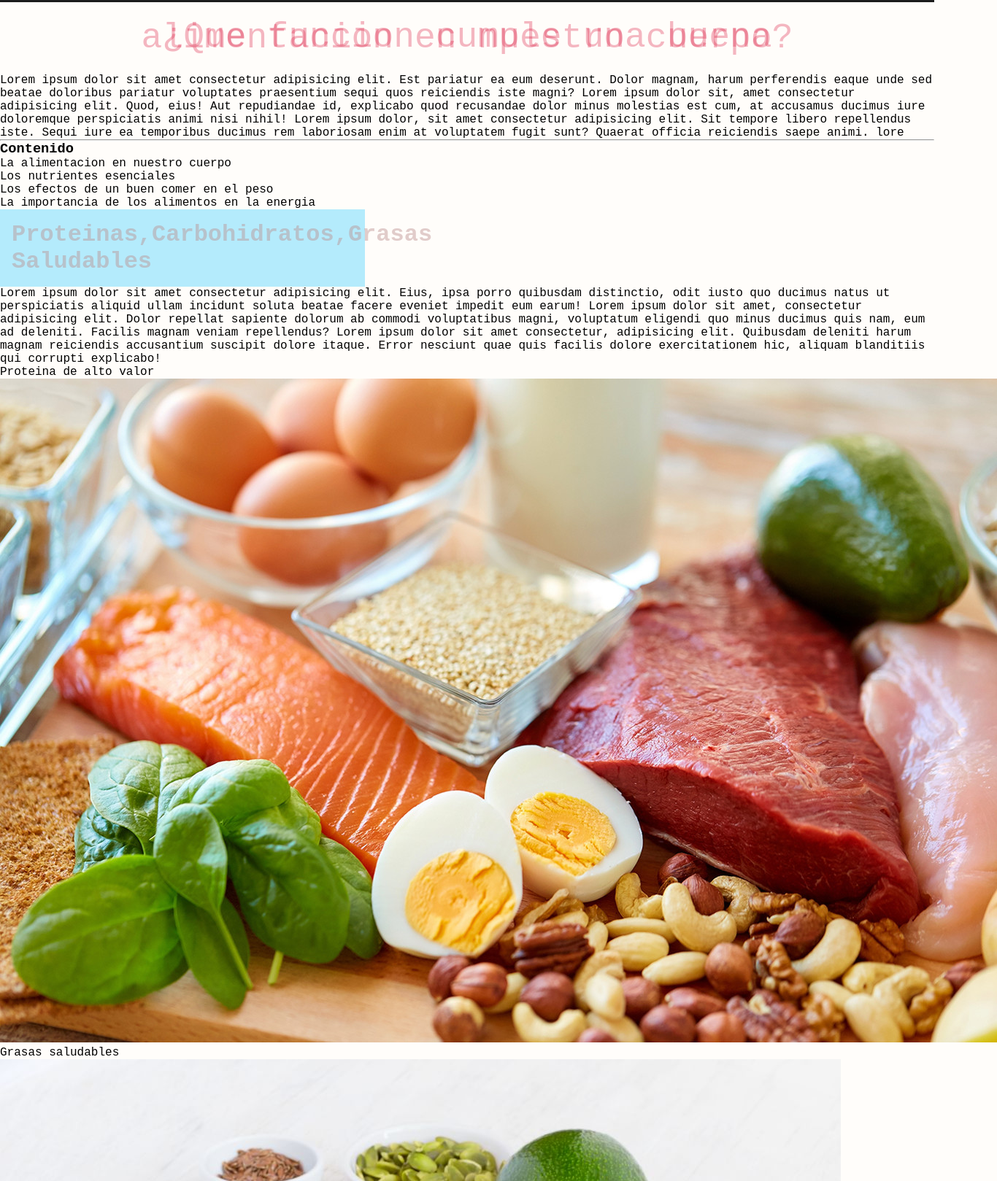
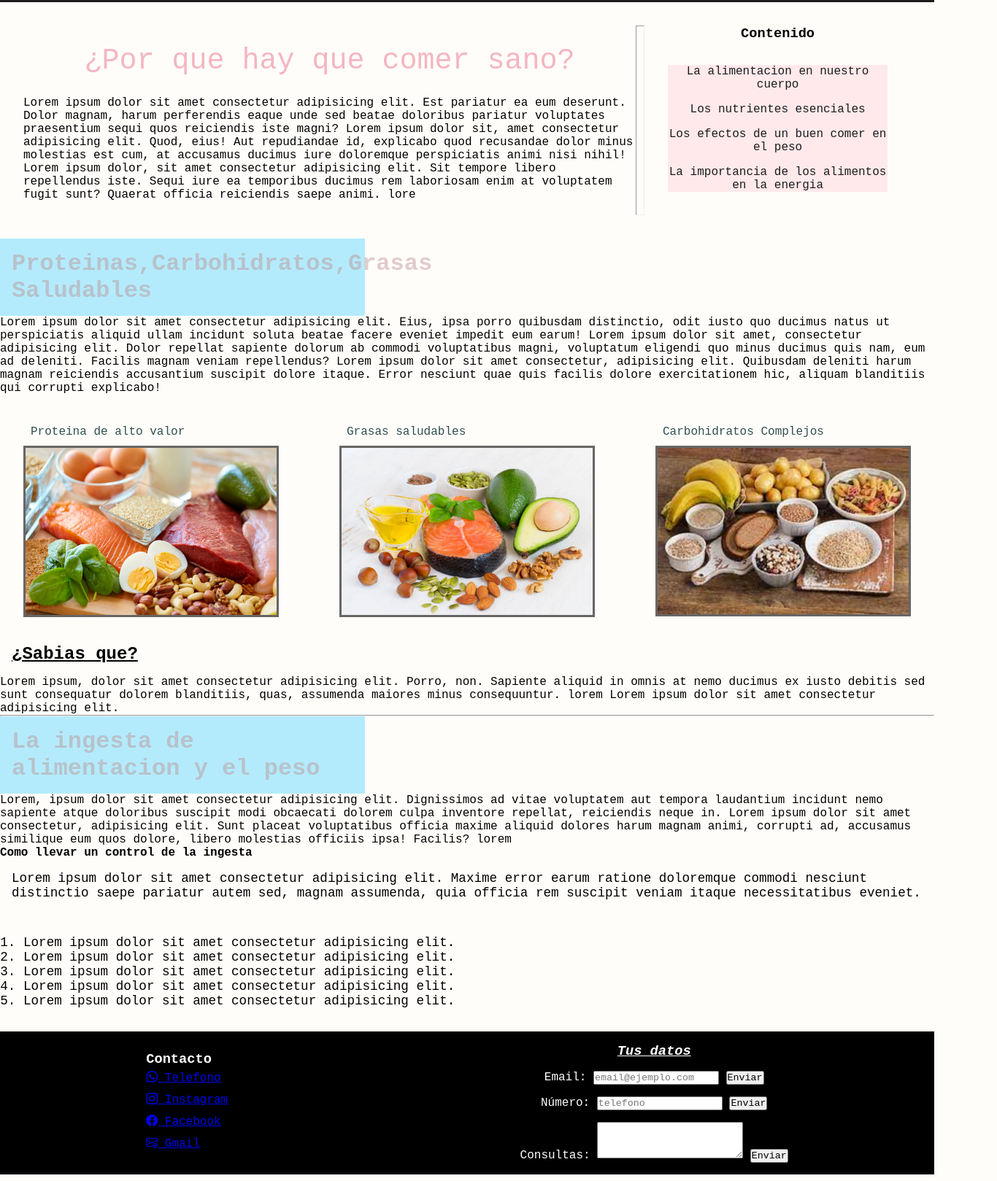
Before and after one commit to DiegoG1999/proyecto-coder, a website: page html/alimentacion.html in a window 1280 px wide. Shown: the part 201-1820 px from the top of the page at 73% size, 1366 px wide, since content can reach past the window. Drawn offline with nearby package versions, Linux system fonts and the light colour scheme; files that its build step writes are made by us from their sources; files whose address does not match are found by name.

Commit message:
alimentacion-scss1

```diff
--- a/html/alimentacion.html
+++ b/html/alimentacion.html
@@ -7,31 +7,31 @@
     <meta name="viewport" content="width=device-width, initial-scale=1.0">
     <title>Alimentación </title>
     <link rel="stylesheet" href="https://cdn.jsdelivr.net/npm/bootstrap-icons@1.10.3/font/bootstrap-icons.css">
-    <link rel="stylesheet" href="./css/styles.css">
-    <link rel="icon" href="./img/ali.png">
+    <link rel="stylesheet" href="../css/styles.css">
+    <link rel="icon" href="../img/ali.png">
 </head>
 
 <body>
     <header class="encabezado">
-        <img class="logo" src="./img/cuerpo.png" alt="logo">
+        <img class="logo" src="../img/cuerpo.png" alt="logo">
         <button id="abrir" class="abrir-menu"> <i class="bi bi-list"></i></button>
-        <nav class="encabezado__lista" id="nav">
+        <nav class="encabezado__nav" id="nav">
             <button id="cerrar" class="cerrar-menu"> <i class="bi bi-x"></i></button>
-            <ul class="lista">
-                <li><a href=""> Introduccion </a> </li>
-                <li class="lista-1"> <a href="./entrenamiento.html" target="_blank"> Entrenamiento </a></li>
-                <li class="lista-2"><a href="./descanso.html" target="_blank"> Descanso</a></li>
-                <li class="lista-3"><a href="./alimentacion.html" > Alimentacion </a></li>
+            <ul class="encabezado__lista">
+                <li class="encabezado__item"><a href=""> Introduccion </a> </li>
+                <li class="encabezado__item"> <a href="./entrenamiento.html" target="_blank"> Entrenamiento </a></li>
+                <li class="encabezado__item"><a href="./descanso.html" target="_blank"> Descanso</a></li>
+                <li class="encabezado__item"><a href="./alimentacion.html" target="_blank"> Alimentacion </a></li>
+
             </ul>
         </nav>
-
     </header>
 
     <main>
-        <section class="cuerpo-alimentacion">
-            <article class="cuerpo-alimentacion-1">
-                <h1 class="cuerpo-titulo">¿Que funcion cumple una buena alimentacion en nuestro cuerpo?</h1>
-                <p class="cuerpo-parrafo-2">
+        <section class="sec">
+            <article class="sec__alimentacion1">
+                <h1 class="sec__titulo">¿Por que hay que comer sano?</h1>
+                <p class="sec__parrafo">
                     Lorem ipsum dolor sit amet consectetur adipisicing elit. Est pariatur ea eum
                     deserunt. Dolor magnam,
                     harum perferendis eaque unde sed beatae doloribus pariatur voluptates praesentium sequi quos
@@ -43,11 +43,11 @@
 
             </article>
 
-            <hr class="hr-separador">
+            <hr class="sec__hr">
 
-            <article class="cuerpo-alimentacion-2">
-                <h3 class="h3-alimentacion">Contenido</h3>
-                <ul class="alimentacion-lista">
+            <article class="sec__alimentacion2">
+                <h3 class="sec__h3">Contenido</h3>
+                <ul class="sec__lista">
                     <ul>La alimentacion en nuestro cuerpo</ul>
                     <ul>Los nutrientes esenciales</ul>
                     <ul>Los efectos de un buen comer en el peso</ul>
@@ -57,9 +57,9 @@
         </section>
         <section>
 
-            <article class="cuerpo-parrafo">
+            <article class="sec__alimentacion2">
                 <h2>Proteinas,Carbohidratos,Grasas Saludables</h2>
-                <p class="cuerpo-parrafo-2">Lorem ipsum dolor sit amet consectetur adipisicing elit. Eius, ipsa porro
+                <p class="sec__parrafo">Lorem ipsum dolor sit amet consectetur adipisicing elit. Eius, ipsa porro
                     quibusdam distinctio, odit
                     iusto quo ducimus natus ut perspiciatis aliquid ullam incidunt soluta beatae facere eveniet impedit
                     eum earum! Lorem ipsum dolor sit amet, consectetur adipisicing elit. Dolor repellat sapiente dolorum
@@ -71,25 +71,28 @@
             </article>
             <section>
                 <div>
-                    <figure class="imagenes-alimentacion">
-                        <figcaption class="pie-img">Proteina de alto valor</figcaption>
-                        <img class="imagenes-1" src="./img/Proteinas.jpeg" alt="proteinas">
-
-                        <figcaption class="pie-img">Grasas saludables</figcaption>
-                        <img class="imagenes-1" src="./img/grasas saludables.jpeg" alt="Grasas Saludables">
-
-                        <figcaption class="pie-img">Carbohidratos Complejos</figcaption>
-                        <img class="imagenes-1" src="./img/carbohidratos.jfif" alt="Carbohidratos">
-
+                    <figure class="imagenes">
+                        <div>
+                        <figcaption class="imagenes__fig">Proteina de alto valor</figcaption>
+                        <img class="imagenes__item" src="../img/Proteinas.jpeg" alt="proteinas">
+                    </div>
+                    <div>
+                        <figcaption class="imagenes__fig">Grasas saludables</figcaption>
+                        <img class="imagenes__item" src="../img/grasas saludables.jpeg" alt="Grasas Saludables">
+                    </div>
+                    <div>
+                        <figcaption class="imagenes__fig">Carbohidratos Complejos</figcaption>
+                        <img class="imagenes__item" src="../img/carbohidratos.jfif" alt="Carbohidratos">
+                    </div>
                     </figure>
                 </div>
             </section>
 
             <div>
                 <h4 class="h4-alimentacion">¿Sabias que?</h4>
-                <ul class="lista-alimentacion"></ul>
+                <ul class="lista-alimentacion">
                 <li>
-                    <p class="cuerpo-parrafo-3">Lorem ipsum, dolor sit amet consectetur adipisicing elit. Porro, non.
+                    <p class="h4__parrafo">Lorem ipsum, dolor sit amet consectetur adipisicing elit. Porro, non.
                         Sapiente aliquid in omnis
                         at nemo
                         ducimus ex iusto debitis sed sunt consequatur dolorem blanditiis, quas, assumenda maiores minus
@@ -110,15 +113,14 @@
                     placeat voluptatibus officia maxime aliquid dolores harum magnam animi, corrupti ad, accusamus
                     similique eum quos dolore, libero molestias officiis ipsa! Facilis? lorem</p>
             </article>
-            <h4 class="h4-alimentacion">Como llevar un control de la ingesta</h4>
-            <article class="parrafos-alimentacion">
-
-                <p class="cuerpo-parrafo-3">
+            <h4 class="alimentacion__h4">Como llevar un control de la ingesta</h4>
+            <article class="ultimo__art">
+                <p class="ingesta__parrafo">
                     Lorem ipsum dolor sit amet consectetur adipisicing elit. Maxime error earum ratione doloremque
                     commodi nesciunt distinctio saepe pariatur autem sed, magnam assumenda, quia officia rem suscipit
                     veniam itaque necessitatibus eveniet.
                 </p>
-                <ol class="cuerpo-lista">
+                <ol class="ingesta__lista">
                     <li>Lorem ipsum dolor sit amet consectetur adipisicing elit.</li>
                     <li>Lorem ipsum dolor sit amet consectetur adipisicing elit.</li>
                     <li> Lorem ipsum dolor sit amet consectetur adipisicing elit.</li>
@@ -129,43 +131,44 @@
         </section>
     </main>
     <footer>
-        <div class="contenedor-footer">
-            <div class="contenedor-contacto">
-                <h3 class="h3-contacto">Contacto</h3>
-                <ul class="ul-li">
-                    <li class="ul-li-1"> <a href="https://www.whatsapp.com" target="_blank">
+        <div class="contenedor">
+            <div class="contenedor__contacto">
+                <h3 class="h3__contacto">Contacto</h3>
+                <ul class="contenedor__lista">
+                    <li class="contenedor__item"> <a href="https://www.whatsapp.com" target="_blank">
                             <i class="bi-whatsapp"></i>
                             Telefono
                         </a></li>
-                    <li class="ul-li-2"> <a href="https://www.instagram.com" target="_blank">
+                    <li class="contenedor__item"> <a href="https://www.instagram.com" target="_blank">
                             <i class="bi-instagram"></i>
                             Instagram
                         </a></li>
-                    <li class="ul-li-3"> <a href="https://www.facebook.com" target="_blank">
+                    <li class="contenedor__item"> <a href="https://www.facebook.com" target="_blank">
                             <i class="bi-facebook"></i>
                             Facebook
                         </a></li>
-                    <li class="ul-li-4"> <a href="https://www.gmail.com" target="_blank">
+                    <li class="contenedor__item"> <a href="https://www.gmail.com" target="_blank">
                             <i class="bi-envelope-at"></i>
                             Gmail
                         </a></li>
             </div>
-            <div class="contenedor-formulario">
-                <h3 class="h3-datos">Tus datos</h3>
-                <form action="">
-                    <div class="formulario-1">
+
+            <div class="contenedor__div">
+                <h3 class="h3__datos">Tus datos</h3>
+                <form class="contenedor__formulario" action="">
+                    <div class="form__item">
                         <label for="email">Email:</label>
                         <input type="email" placeholder="email@ejemplo.com">
                         <input type="submit" value="Enviar">
                     </div>
-                    <div class="formulario-2">
-                        <label for="number">Numero:</label>
+                    <div class="form__item">
+                        <label for="number">Número:</label>
                         <input type="number" placeholder="telefono">
                         <input type="submit" value="Enviar">
                     </div>
-                    <div class="formulario-3">
+                    <div class="form__item">
                         <label for="consultas">Consultas:</label>
-                        <textarea name="Consultas" id="consultas" cols="30" rows="5"></textarea>
+                        <textarea class="form__item__1" name="Consultas" id="consultas" cols="30" rows="5"></textarea>
                         <input type="submit" value="Enviar">
                     </div>
                 </form>
@@ -173,7 +176,7 @@
         </div>
 
     </footer>
-    <script src="./js/main.js"></script>
+    <script src="../js/main.js"></script>
 
 
 </body>
--- a/scss/pages/_alimentación.scss
+++ b/scss/pages/_alimentación.scss
@@ -0,0 +1,143 @@
+.sec {
+    display: grid;
+    grid-template-columns: 69% 1% auto;
+    grid-template-rows: 1fr;
+    margin: 2rem;
+
+    &__titulo {
+        grid-row: 1/2;
+        font-size: 2.5rem;
+    }
+
+    &__hr {
+        grid-column: 2/3;
+        color: #1c1c1c;
+    }
+
+    &__alimentacion2 {
+        grid-column: 3/4;
+        grid-row: 1/3;
+    }
+
+    &__h3 {
+        text-align: center;
+    }
+
+    &__lista {
+        margin: 2rem;
+        display: flex;
+        flex-direction: column;
+        text-align: center;
+        gap: 1rem;
+        color: #1c1c1c;
+        background-color: rgba(255, 192, 203, 0.334)
+    }
+
+}
+
+.imagenes{
+    display: flex;
+    justify-content: space-between;
+    margin: 2rem;
+
+    &__item {
+        width: 350px;
+        border: 3px solid rgba(0, 0, 0, 0.596);
+    }
+
+    &__fig {
+        margin: 5px;
+        padding: 5px;
+        color:darkslategray;
+    }
+}
+
+.h4-alimentacion {
+    font-size: 1.5rem;
+    text-decoration: underline;
+    margin: 1rem;
+}
+
+.ingesta__parrafo {
+    padding: 1rem;
+    font-size: 1.1rem;
+}
+
+.ingesta__lista {
+    margin: 1rem;
+    padding: 1rem;
+    font-size: 1.1rem;
+}
+
+// =============== ABRIMOS MEDIA ===========
+
+@media screen and (max-width:480px) {
+    .cuerpo-alimentacion {
+        display: flex;
+        flex-direction: column-reverse;
+        padding: 0;
+        margin: 0;
+    }
+
+    h1 {
+        text-align: center;
+        text-decoration: underline;
+        font-size: 1.5rem;
+        margin: 1.5rem;
+        padding: 1.5rem;
+    }
+
+    .cuerpo-parrafo-2 {
+        font-family: 'Times New Roman', Times, serif;
+        text-align: center;
+        font-size: 0.9rem;
+        padding: 2rem;
+        margin: 1rem;
+    }
+
+    h2 {
+        text-align: center;
+        padding: 0.5rem;
+        margin: 0;
+        font-family: 'Segoe UI', Tahoma, Geneva, Verdana, sans-serif;
+        text-decoration: underline;
+        font-size: 1rem;
+    }
+
+    .imagenes-alimentacion {
+        flex-direction: column;
+        align-items: center;
+        gap: 15px;
+
+    }
+
+    .imagenes-1 {
+        width: 150px;
+        border: 2px solid yellow;
+    }
+
+    .pie-img {
+        font-size: 0.8rem;
+        background-color: rgba(210, 105, 30, 0.411);
+        color: #1c1c1c;
+    }
+
+    .cuerpo-parrafo-3 {
+        font-family: 'Franklin Gothic Medium', 'Arial Narrow', Arial, sans-serif;
+        font-size: 0.6rem;
+        margin: 0.5rem;
+    }
+
+    .h4-alimentacion {
+
+        font-size: 1rem;
+        text-decoration: underline;
+        margin: 0.5rem;
+    }
+
+    .cuerpo-lista {
+        padding: 1rem;
+        font-size: 0.7rem;
+    }
+
+}
```
Also changed, not shown: index.html (+1 -1 lines), css/styles.css, scss/main.scss (line endings or trailing spaces), 1 other file.
